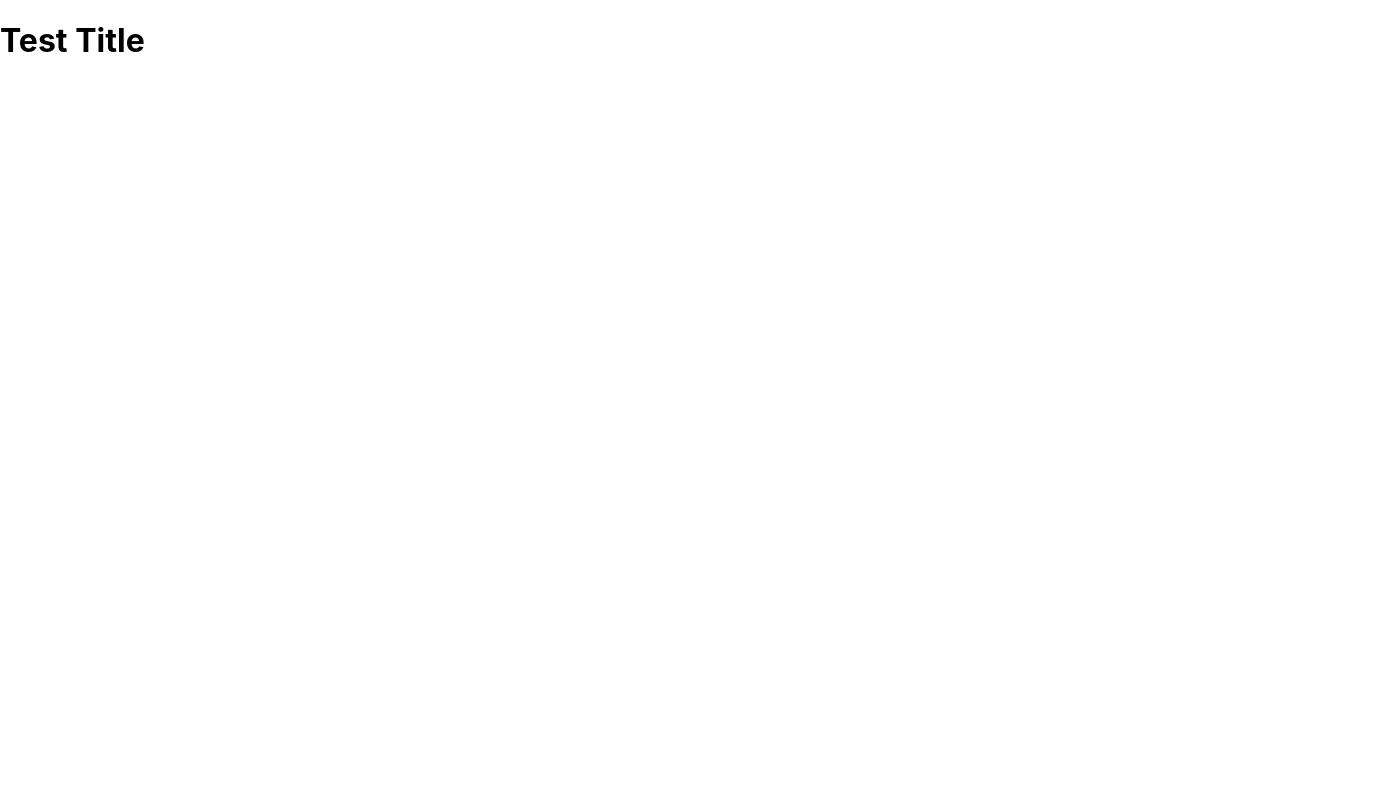
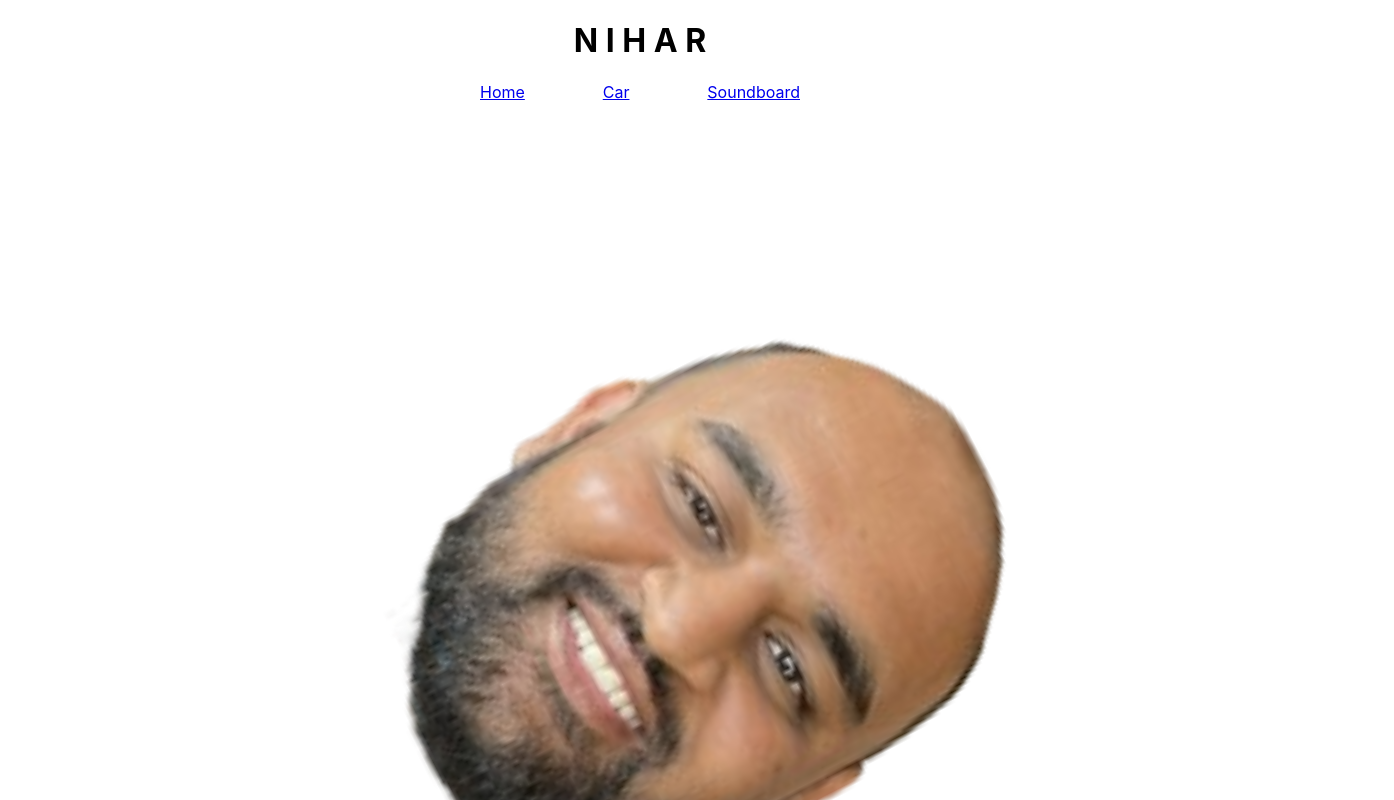
Before and after one commit to kyleghousel/nkp52, a React (Create React App) app: page / in a window 1280 px wide. Shown: the top 800 px of the page, 1394 px wide, since content can reach past the window. Built offline with nearby package versions, Linux system fonts and the light colour scheme.

Commit message:
Setup routing, landing page, error page

```diff
--- a/src/components/Header.jsx
+++ b/src/components/Header.jsx
@@ -3,8 +3,8 @@ import Navigation from './Navigation'
 
 const Header = () => {
   return (
-    <div>
-      <h1>Test Title</h1>
+    <div id="header">
+      <h1>N I H A R</h1>
       <Navigation />
     </div>
   )
--- a/src/components/Navigation.jsx
+++ b/src/components/Navigation.jsx
@@ -1,10 +1,18 @@
-import React from 'react'
+import { NavLink } from "react-router-dom";
 
 const Navigation = () => {
   return (
-    <div>
-
-    </div>
+    <nav id="navigation">
+      <NavLink to="/" end className="nav-link">
+        Home
+      </NavLink>
+      <NavLink to="/car" className="nav-link">
+        Car
+      </NavLink>
+      <NavLink to="/soundboard" className="nav-link">
+        Soundboard
+      </NavLink>
+    </nav>
   )
 }
 
--- a/src/index.css
+++ b/src/index.css
@@ -11,3 +11,34 @@ code {
   font-family: source-code-pro, Menlo, Monaco, Consolas, 'Courier New',
     monospace;
 }
+
+#header {
+  display: flex;
+  flex-direction: column;
+  align-items: center;
+  width: 100%;
+}
+
+#navigation {
+  display: flex;
+  justify-content: space-between;
+  width: 25%;
+}
+
+#nihead {
+  width: 70em;
+  animation: spin 7s linear infinite;
+  display: block;
+  margin: 0 auto;
+  transform-origin: center center;
+}
+
+@keyframes spin {
+  from {
+    transform: rotate(0deg);
+  }
+
+  to {
+    transform: rotate(360deg);
+  }
+}
--- /dev/null
+++ b/src/pages/ErrorPage.jsx
@@ -0,0 +1,10 @@
+import { useRouteError } from "react-router-dom";
+
+const ErrorPage = () => {
+  const error = useRouteError();
+  console.error(error);
+
+  return <h1>Whoops! Something went wrong!</h1>;
+}
+
+export default ErrorPage
--- a/src/pages/Home.jsx
+++ b/src/pages/Home.jsx
@@ -1,12 +1,13 @@
 import React from 'react'
 import Header from '../components/Header'
+import "../index.css"
 
 const Home = () => {
   return (
     <div>
       <Header />
       <main>
-
+        <img src="/imgs/NiharHead.png" alt="Nihar Headshot" id="nihead" />
       </main>
     </div>
   )
```
Also changed, not shown: src/routes.js (+6 -1 lines), public/imgs/NiharHead.png (added).
